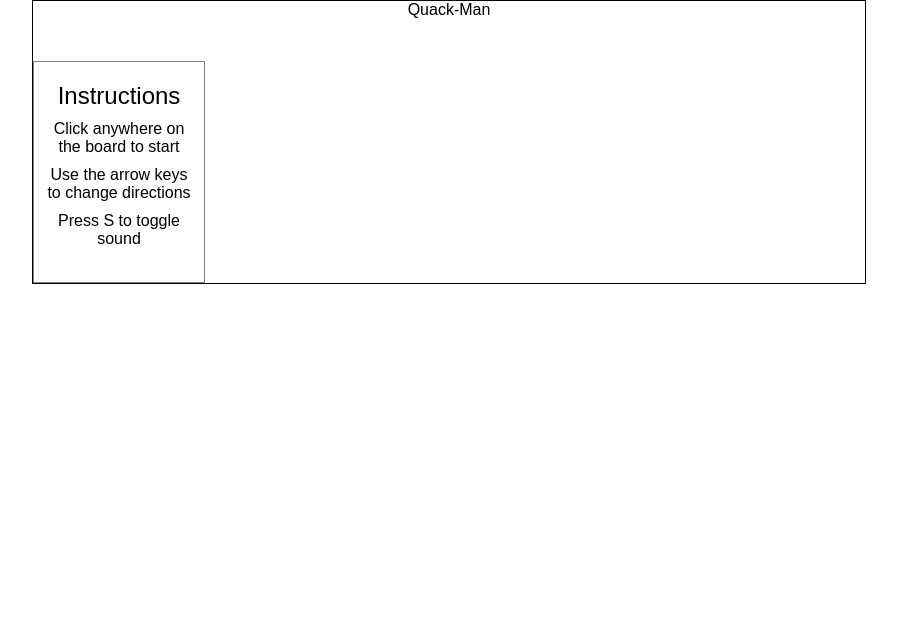
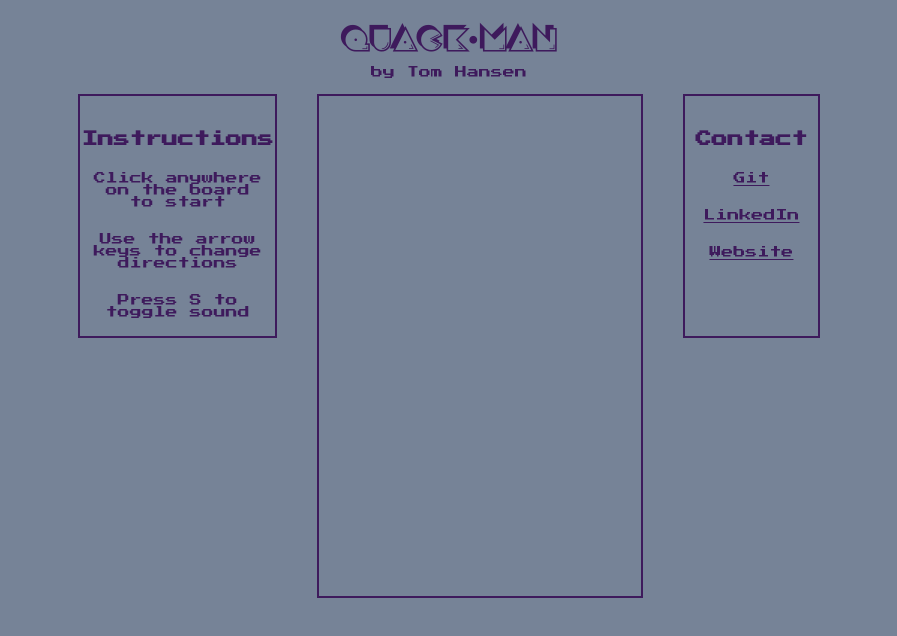
Before and after one commit to thansen29/Quack-Man, a plain HTML site: page index.html in a window 1280 px wide. Shown: the whole page, without its empty margins (191-1088 px from the left). Drawn offline with Linux system fonts and the light colour scheme.

Commit message:
basic layout styled

```diff
--- a/index.html
+++ b/index.html
@@ -3,28 +3,41 @@
   <head>
     <meta charset="utf-8">
     <title>Quack-Man</title>
+    <link href="https://fonts.googleapis.com/css?family=Press+Start+2P" rel="stylesheet">
     <link rel="stylesheet" href="./styles/main.css">
-    <link rel="stylesheet" href="./styles/reset.css">
+
   </head>
-  <body>
+  <body class="body">
     <section class="body-container">
-      <header class="title">Quack-Man</header>
+      <header class="header">
+        <span class="title">Quack-Man</span>
+        <div>by Tom Hansen</div>
+      </header>
 
       <section class="mid-row">
-        <ul class="instructions">
+        <ul class="list">
           <li>Instructions</li>
           <li>Click anywhere on the board to start</li>
           <li>Use the arrow keys to change directions</li>
           <li>Press S to toggle sound</li>
+        </ul>
+
+        <div class="game-board">
+          <canvas id="canvas"></canvas>
         </div>
 
-        <div class="game-board">
-
-        </div>
-
-        <div class="personal-info">
-
-        </div>
+        <ul class="list">
+          <li>Contact</li>
+          <li>
+            <a href="https://github.com/thansen29/Quack-Man">Git</a>
+          </li>
+          <li>
+            <a href="https://www.linkedin.com/in/thomas-hansen-1a0a51132/">LinkedIn</a>
+          </li>
+          <li>
+            <a href="#">Website</a>
+          </li>
+        </ul>
       </section>
 
     </section>
--- a/styles/main.css
+++ b/styles/main.css
@@ -1,37 +1,90 @@
+.body {
+  background: #768397;
+  color: #3e1a5c;
+
+}
+
+@font-face {
+  font-family: CrackMan;
+  src: url('../CrackMan 2.TTF');
+  font-weight: normal;
+  font-style: normal;
+}
+
 .body-container {
   display: flex;
   flex-direction: column;
   width: 65%;
   margin: 0 auto;
   height: auto;
-  border: 1px solid black;
+  /* border: 1px solid black; */
+}
+
+.header {
+  display: flex;
+  flex-direction: column;
+  align-items: center;
+  margin-top: 15px;
+}
+
+.header div {
+  font-family: 'Press Start 2P', cursive;
+  font-size: 12px;
+  padding-top: 10px;
 }
 
 .title {
-  align-self: center;
+  font-family: CrackMan;
+  font-size: 32px;
+  color: #3e1a5c;
 }
 
 .mid-row {
   display: flex;
   flex-direction: row;
-  margin-top: 5%;
+  margin-top: 2%;
+  justify-content: center;
 }
 
-.instructions {
+.list {
+  list-style: none;
+  font-family: 'Press Start 2P', cursive;
+  font-size: 12px;
   display: flex;
   flex-direction: column;
   align-items: center;
-  width: 150px;
-  height: 200px;
+  width: 175px;
+  height: 220px;
   padding: 10px;
-  border: 1px solid grey;
+  border: 2px solid #3e1a5c;
+  margin: 0 40px;
 }
 
-.instructions li {
+.list li {
   text-align: center;
   padding-top: 10px;
 }
 
-.instructions li:first-of-type {
-  font-size: 24px;
+.list li:first-of-type {
+  font-size: 16px;
+  font-weight: 700;
 }
+
+.list li:nth-of-type(1n) {
+  padding-top: 25px;
+}
+
+.list a {
+  color: #3e1a5c;
+}
+
+.list a:hover {
+  cursor: pointer;
+  color: #2e1b3f;
+}
+
+.game-board {
+  width: 500px;
+  height: 500px;
+  border: 2px solid #3e1a5c;
+}
```
Also changed, not shown: CrackMan 2.TTF (added).
